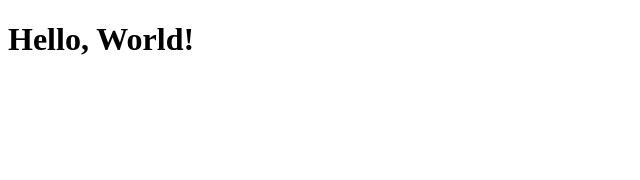
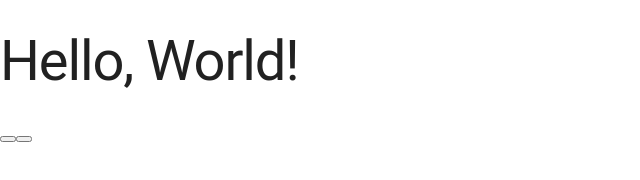
Before and after one commit to SHH-ICS/mdl-html-page-Emre-11, a plain HTML site: page index.html in a window 1280 px wide. Shown: the whole page, without its empty margins (0-640 px from the left). Drawn offline with nearby package versions, Linux system fonts and the light colour scheme; files that its build step writes are made by us from their sources.

Commit message:
Update index.html

```diff
--- a/index.html
+++ b/index.html
@@ -1,12 +1,18 @@
 <!DOCTYPE html>
 <html>
   <head>
+    <script defer src="https://code.getmdl.io/1.3.0/material.min.js"></script>
     <link rel="stylesheet" href="styles.css">
+    <link rel="stylesheet" href="https://fonts.googleapis.com/icon?family=Material+Icons">
+    <link rel="stylesheet" href="https://code.getmdl.io/1.3.0/material.indigo-pink.min.css">
     <title>Page Title</title>
   </head>
 
   <body>
+
     <h1>Hello, World!</h1>
   </body>
+  <button>
 
+  <button>
 </html>
```
